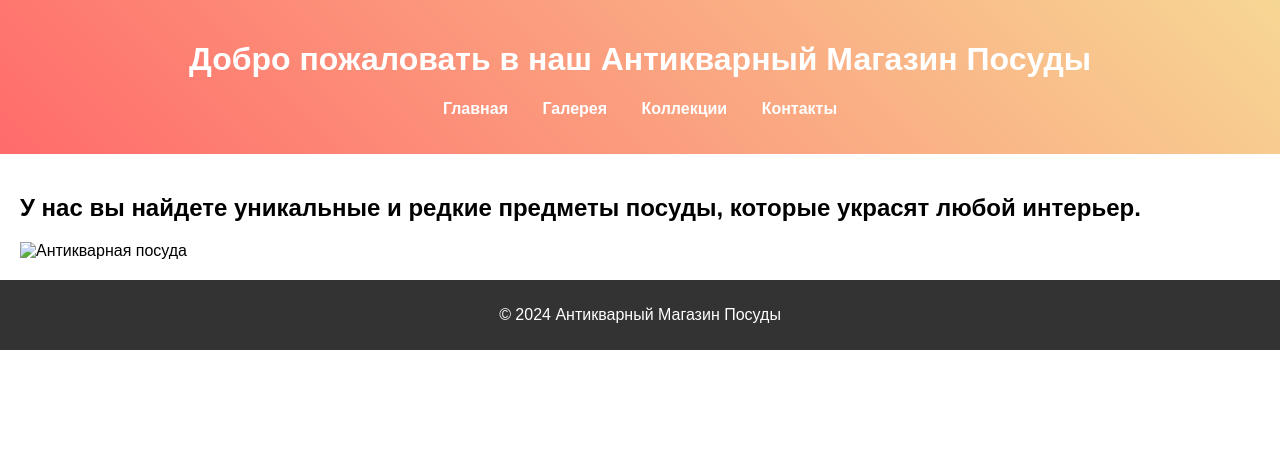
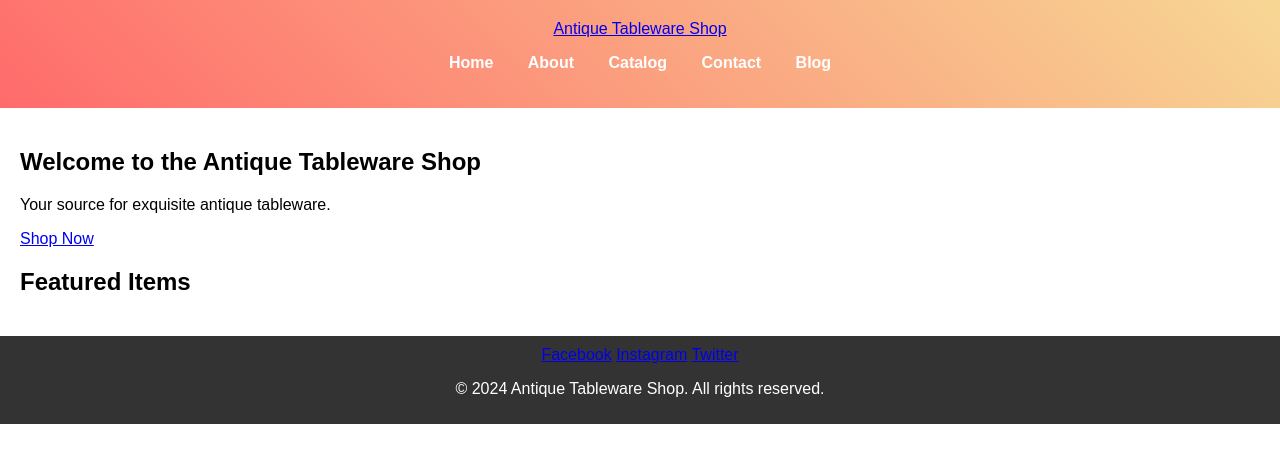
Before and after one commit to alex666neo/antique-tableware-shop., a plain HTML site: page index.html in a window 1280 px wide. Drawn offline with Linux system fonts and the light colour scheme; files that its build step writes are made by us from their sources.

Commit message:
Update index.html

```diff
--- a/index.html
+++ b/index.html
@@ -1,32 +1,52 @@
 <!DOCTYPE html>
-<html lang="ru">
+<html lang="en">
 <head>
     <meta charset="UTF-8">
     <meta name="viewport" content="width=device-width, initial-scale=1.0">
-    <title>Антикварный Магазин Посуды</title>
-    <link rel="stylesheet" href="css/styles.css">
+    <meta name="description" content="Antique Tableware Shop - Your source for exquisite antique tableware.">
+    <title>Antique Tableware Shop</title>
+    <link rel="stylesheet" href="styles.css">
 </head>
 <body>
     <header>
-        <h1>Добро пожаловать в наш Антикварный Магазин Посуды</h1>
         <nav>
-            <ul>
-                <li><a href="index.html">Главная</a></li>
-                <li><a href="gallery.html">Галерея</a></li>
-                <li><a href="collections.html">Коллекции</a></li>
-                <li><a href="contact.html">Контакты</a></li>
+            <div class="logo">
+                <a href="index.html">Antique Tableware Shop</a>
+            </div>
+            <ul class="nav-links">
+                <li><a href="index.html">Home</a></li>
+                <li><a href="about.html">About</a></li>
+                <li><a href="catalog.html">Catalog</a></li>
+                <li><a href="contact.html">Contact</a></li>
+                <li><a href="blog.html">Blog</a></li>
             </ul>
         </nav>
     </header>
     <main>
-        <section class="welcome">
-            <h2>У нас вы найдете уникальные и редкие предметы посуды, которые украсят любой интерьер.</h2>
-            <img src="images/welcome.jpg" alt="Антикварная посуда">
+        <section class="hero">
+            <div class="hero-content">
+                <h1>Welcome to the Antique Tableware Shop</h1>
+                <p>Your source for exquisite antique tableware.</p>
+                <a href="catalog.html" class="btn">Shop Now</a>
+            </div>
+        </section>
+        <section class="featured">
+            <h2>Featured Items</h2>
+            <div class="item-grid">
+                <!-- Add product items here -->
+            </div>
         </section>
     </main>
     <footer>
-        <p>&copy; 2024 Антикварный Магазин Посуды</p>
+        <div class="footer-content">
+            <div class="social-media">
+                <a href="#">Facebook</a>
+                <a href="#">Instagram</a>
+                <a href="#">Twitter</a>
+            </div>
+            <p>&copy; 2024 Antique Tableware Shop. All rights reserved.</p>
+        </div>
     </footer>
-    <script src="js/scripts.js"></script>
+    <script src="scripts.js"></script>
 </body>
 </html>
```
